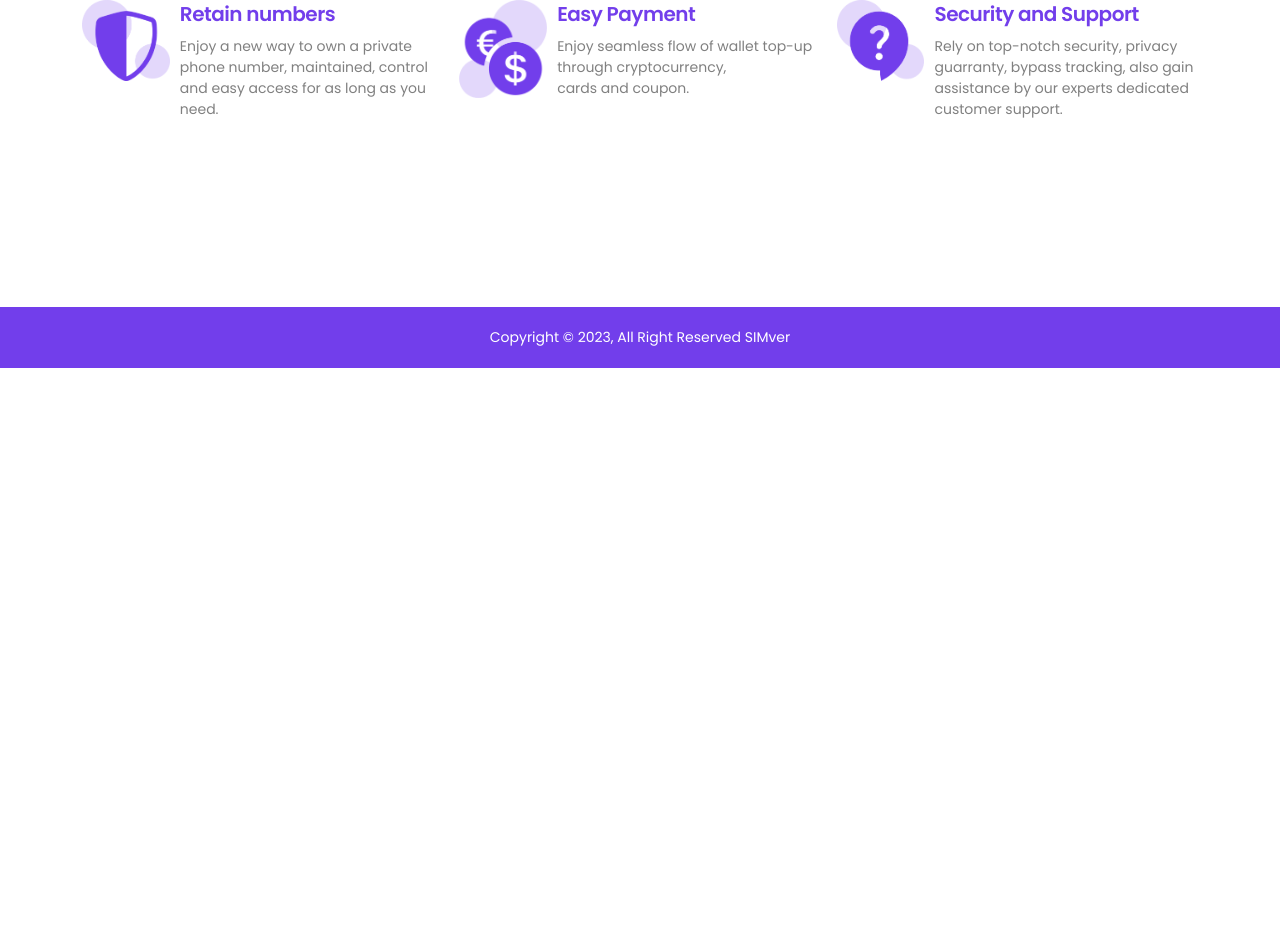
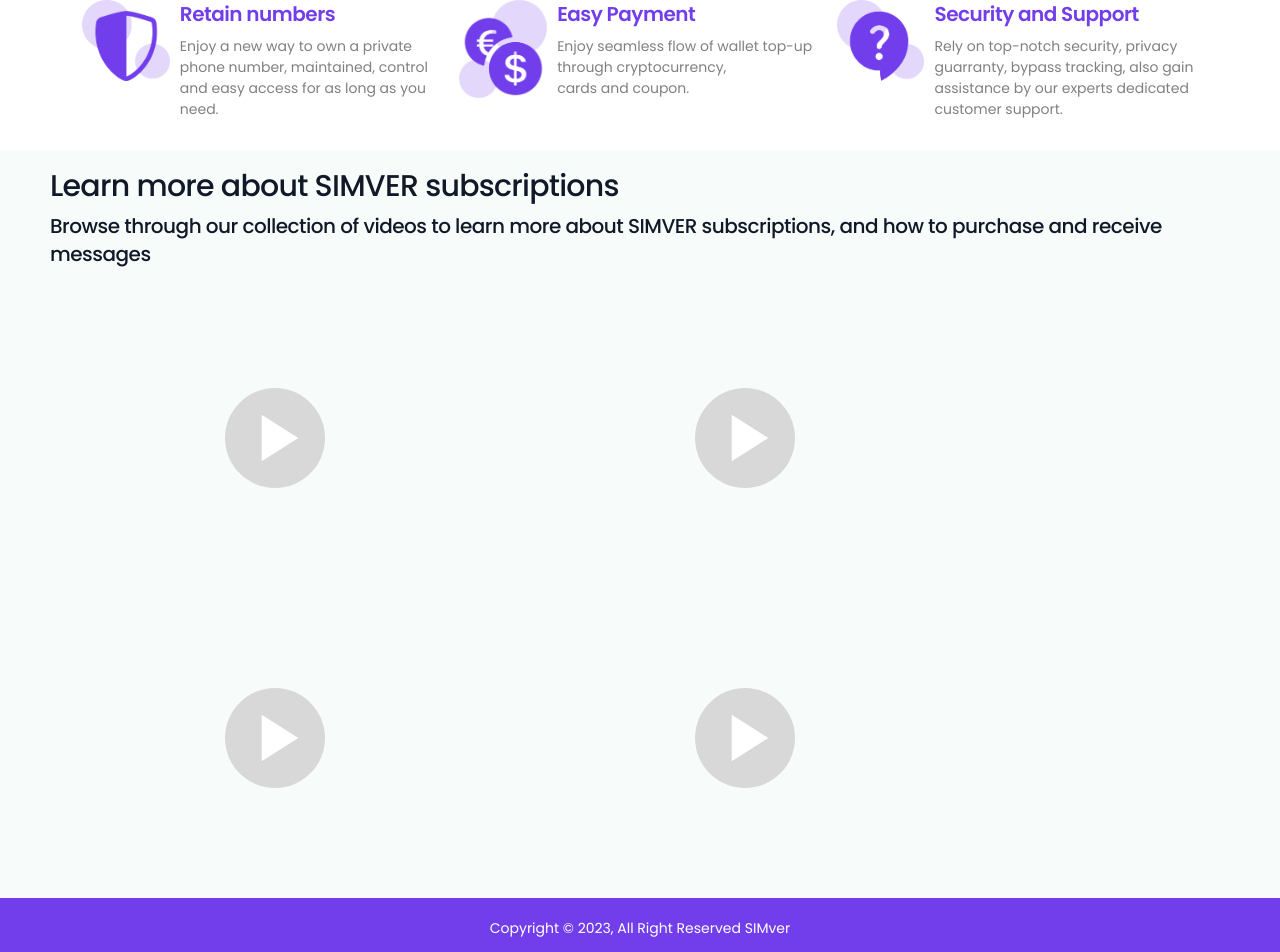
Before and after one commit to emmyzee45/Verification, a React (Create React App) app in the folder client/: page / in a window 1280 px wide. Shown: the part 493-1445 px from the top of the page. Before the commit the page ends 861 px from the top, so only its background shows below. Built offline with nearby package versions, Linux system fonts and the light colour scheme; no server answers.

Commit message:
site map integration

```diff
--- a/client/package.json
+++ b/client/package.json
@@ -22,6 +22,7 @@
         "react-country-region-selector": "^3.6.1",
         "react-dom": "^18.2.0",
         "react-hot-toast": "^2.4.1",
+        "react-player": "^2.13.0",
         "react-redux": "^8.0.5",
         "react-router-dom": "^6.11.2",
         "react-scripts": "5.0.1",
--- /dev/null
+++ b/client/src/components/sitemap/Sitemap.jsx
@@ -0,0 +1,175 @@
+import React from 'react';
+import ReactPlayer from "react-player";
+import PlayArrowOutlinedIcon from '@mui/icons-material/PlayArrow';
+import "./sitemap.css"
+
+export default function Sitemap() {
+  const VideoIcon = () => {
+    return (
+      <div className='video-icon'>
+        <PlayArrowOutlinedIcon className='player-icon' />
+      </div>
+    )
+  }
+  return (
+    <div className='site-map-features'>
+          <div className="site-map-header">
+            <h2 className='site-map-h1'>Learn more about SIMVER subscriptions</h2>
+            <h3 className='site-map-h2'>
+              Browse through our collection of videos to
+              learn more about SIMVER subscriptions, and how to purchase and receive messages
+            </h3>
+            </div>
+        <div className="site-map-container">
+          <div className="site-map-item">
+            <ReactPlayer
+              className="site-map-item1"
+              controls={true}
+              light={true}
+              playing={true}
+              width={600}
+              height={320}
+              playIcon={<VideoIcon />}
+              url="https://youtu.be/QNrf723Y9ZU"
+            />
+          </div>
+          <div className="site-map-item">
+            <ReactPlayer
+              className="site-map-item1"
+              controls={true}
+              light={true}
+              playing={true}
+              width={600}
+              height={320}
+              playIcon={<VideoIcon />}
+              url="https://youtu.be/QNrf723Y9ZU"
+            />
+          </div>
+          <div className="site-map-item">
+            <ReactPlayer
+              className="site-map-item1"
+              controls={true}
+              light={true}
+              playing={true}
+              width={600}
+              height={320}
+              playIcon={<VideoIcon />}
+              url="https://youtu.be/QNrf723Y9ZU"
+            />
+          </div>
+          <div className="site-map-item">
+            <ReactPlayer
+              className="site-map-item1"
+              controls={true}
+              light={true}
+              playing={true}
+              width={600}
+              height={320}
+              playIcon={<VideoIcon />}
+              url="https://youtu.be/QNrf723Y9ZU"
+            />
+          </div>
+        </div>
+        <div className="site-map-second-container">
+          <div className="site-map-item">
+            <ReactPlayer
+              className="site-map-item1"
+              controls={true}
+              light={true}
+              playing={true}
+              width={450}
+              height={280}
+              playIcon={<VideoIcon />}
+              url="https://youtu.be/QNrf723Y9ZU"
+            />
+          </div>
+          <div className="site-map-item">
+            <ReactPlayer
+              className="site-map-item1"
+              controls={true}
+              light={true}
+              playing={true}
+              width={450}
+              height={280}
+              playIcon={<VideoIcon />}
+              url="https://youtu.be/QNrf723Y9ZU"
+            />
+          </div>
+          <div className="site-map-item">
+            <ReactPlayer
+              className="site-map-item1"
+              controls={true}
+              light={true}
+              playing={true}
+              width={450}
+              height={280}
+              playIcon={<VideoIcon />}
+              url="https://youtu.be/QNrf723Y9ZU"
+            />
+          </div>
+          <div className="site-map-item">
+            <ReactPlayer
+              className="site-map-item1"
+              controls={true}
+              light={true}
+              playing={true}
+              width={450}
+              height={280}
+              playIcon={<VideoIcon />}
+              url="https://youtu.be/QNrf723Y9ZU"
+            />
+          </div>
+        </div>
+        <div className="site-map-third-container">
+          <div className="site-map-item">
+            <ReactPlayer
+              className="site-map-item1"
+              controls={true}
+              light={true}
+              playing={true}
+              width={350}
+              height={200}
+              playIcon={<VideoIcon />}
+              url="https://youtu.be/QNrf723Y9ZU"
+            />
+          </div>
+          <div className="site-map-item">
+            <ReactPlayer
+              className="site-map-item1"
+              controls={true}
+              light={true}
+              playing={true}
+              width={350}
+              height={200}
+              playIcon={<VideoIcon />}
+              url="https://youtu.be/QNrf723Y9ZU"
+            />
+          </div>
+          <div className="site-map-item">
+            <ReactPlayer
+              className="site-map-item1"
+              controls={true}
+              light={true}
+              playing={true}
+              width={350}
+              height={200}
+              playIcon={<VideoIcon />}
+              url="https://youtu.be/QNrf723Y9ZU"
+            />
+          </div>
+          <div className="site-map-item">
+            <ReactPlayer
+              className="site-map-item1"
+              controls={true}
+              light={true}
+              playing={true}
+              width={350}
+              height={200}
+              playIcon={<VideoIcon />}
+              url="https://youtu.be/QNrf723Y9ZU"
+            />
+          </div>
+        </div>
+    </div>
+  );
+}
--- /dev/null
+++ b/client/src/components/sitemap/sitemap.css
@@ -0,0 +1,180 @@
+.site-map-features {
+    background-color: #f7fcfa;
+    display: flex;
+    flex-direction: column;
+    padding: 40px 150px 150px 150px;
+    overflow: hidden;
+    /* margin-bottom: 50px; */
+}
+
+.site-map-container {
+    /* width: 1400px; */
+    display: flex;
+    flex-wrap: wrap;
+    align-items: center;
+    gap: 20px;
+}
+.site-map-second-container {
+    /* width: 1400px; */
+    display: none;
+    flex-wrap: wrap;
+    align-items: center;
+    gap: 20px;
+}
+.site-map-third-container {
+    /* width: 1400px; */
+    display: none;
+    flex-wrap: wrap;
+    align-items: center;
+    gap: 20px;
+}
+
+.video-icon {
+  width: 100px;
+  height: 100px;
+  border-radius: 50%;
+  padding: 10px;
+  display: flex;
+  align-items: center;
+  justify-content: center;
+  background-color: #d8d8d8;
+}
+
+.player-icon {
+  color: white;
+  width: 80px !important;
+  height: 80px !important;
+  /* font-size: 25px; */
+}
+
+.site-map-item {
+  min-width: 400px;
+}
+
+.site-map-item1 {
+  /* width: 400px; */
+}
+
+.site-map-h1 {
+    font-weight: 500;
+    font-size: 30px;
+    margin-bottom: 10px;
+ }
+
+.site-map-h2 {
+    font-weight: 500;
+    /* font-size: 30px; */
+    margin-bottom: 30px;
+ }
+
+  .site-map-title {
+    display: flex;
+    align-items: center;
+    gap: 10px;
+    font-weight: 500;
+    font-size: 18px;
+    color: #666;
+  }
+
+  .site-map-video{
+    width: 100%;
+  }
+
+  @media screen and (max-width: 1519px) {
+    .site-map-container {
+      display: none;
+    }
+
+    .site-map-second-container {
+      display: flex;
+    }
+    .site-map-features {
+      padding: 20px 50px;
+    }
+    .site-map-item {
+      min-width: 400px;
+    }
+
+  }
+
+  @media screen and (max-width: 1220px) {
+    .site-map-item {
+      min-width: 400px;
+    }
+  }
+
+  @media screen and (max-width: 1119px) {
+    .site-map-second-container {
+      display: none;
+    }
+
+    .site-map-container {
+      display: flex;
+    }
+
+    .site-map-features {
+      padding: 20px 150px;
+    }
+  }
+
+  @media screen and (max-width: 980px) {
+    .site-map-features {
+      padding: 20px 100px;
+    }
+    .site-map-item {
+      min-width: 600px;
+    }
+  }
+
+  @media screen and (max-width: 768px) {
+    .site-map-features {
+      padding: 20px 50px;
+    }
+
+    .site-map-item {
+      min-width: 500px;
+    }
+  }
+
+  @media screen and (max-width: 655px) {
+    .site-map-features {
+      padding: 20px 100px;
+    }
+
+    .site-map-h1 {
+      font-size: 24px;
+    }
+
+    .site-map-h2 {
+      display: none;
+    }
+
+    .site-map-container {
+      display: none;
+    }
+
+    .site-map-third-container {
+      display: flex;
+    }
+    .site-map-item {
+      min-width: 400px;
+    }
+  }
+
+  @media screen and (max-width: 560px) {
+    .site-map-features {
+      padding: 20 50px;
+    }
+    .site-map-item {
+      min-width: 400px;
+    }
+  }
+
+  @media screen and (max-width: 456px) {
+    .site-map-features {
+      padding: 20px;
+    }
+    .site-map-item {
+      min-width: none;
+    }
+  }
--- a/client/src/pages/checkout/Checkout.jsx
+++ b/client/src/pages/checkout/Checkout.jsx
@@ -119,8 +119,8 @@
         <button className='checkBuyButton' onClick={handleBackward}>Clear Cart</button>
       </div>
       </div>
-      <Footer />
     </div>
+    <Footer />
     </>
   );
 }
--- a/client/src/pages/checkout/checkout.css
+++ b/client/src/pages/checkout/checkout.css
@@ -1,8 +1,8 @@
 .checkoutContainer {
-    /* height: calc(100vh - 80px); */
 }
 
 .checkout-item-container {
+    height: calc(100vh - 80px);
     padding: 0 100px;
     margin-bottom: 100px;
 }
--- a/client/src/pages/home/Home.jsx
+++ b/client/src/pages/home/Home.jsx
@@ -1,10 +1,11 @@
 import Features from "../../components/features/Features";
 import Footer from "../../components/footer/Footer";
+import Sitemap from "../../components/sitemap/Sitemap";
 import "./home.css";
 
 const Intro = () => {
   return (
-    <>
+    <div>
     <div className="homeContainer">
       {/* <div className="hometop">
         <img src="https://firebasestorage.googleapis.com/v0/b/cardano-d265c.appspot.com/o/bg-3.jpg?alt=media&token=3ccacd72-ce76-458d-b779-a2dd86111c0d" className="homeimg"/>
@@ -12,8 +13,9 @@
       </div> */}
         <Features />
     </div>
+      <Sitemap />
     <Footer />
-    </>
+    </div>
   );
 };
 
--- a/client/src/pages/home/home.css
+++ b/client/src/pages/home/home.css
@@ -1,7 +1,7 @@
 .homeContainer {
     width: 100%;
 
-    height: calc(100vh - 80px);
+    /* height: calc(100vh - 80px); */
     display: flex;
     flex-direction: column;
     overflow: hidden;
@@ -45,7 +45,7 @@
   @media screen and (max-width: 768px) {
     .homeContainer {
       gap: 50px;
-      overflow: scroll;
+      /* overflow: scroll; */
     }
 
   }
--- a/client/src/pages/message/Message.jsx
+++ b/client/src/pages/message/Message.jsx
@@ -12,7 +12,8 @@
   const dispatch = useDispatch();
   const user = useSelector((state) => state.user?.currentUser);
   const isAuthenticated = useSelector((state) => state.user?.isLoggedIn);
-  const messages = useSelector((state) => state.message?.messages?.filter((item) => user?.subscriptionIds?.includes(item?.subscriptionId)))
+  const messages = useSelector((state) => state.message?.messages)
+  // const messages = useSelector((state) => state.message?.messages?.filter((item) => user?.subscriptionIds?.includes(item?.subscriptionId)))
 
   const location = useLocation();
   const navigate = useNavigate();
```
Also changed, not shown: 2 other files (tests, documents, lock files or other folders).
